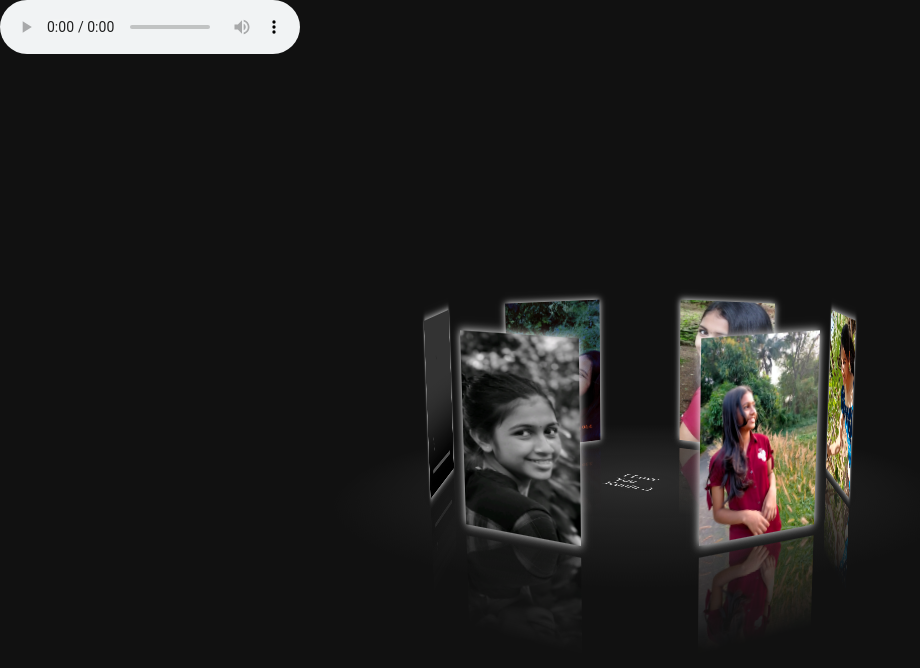
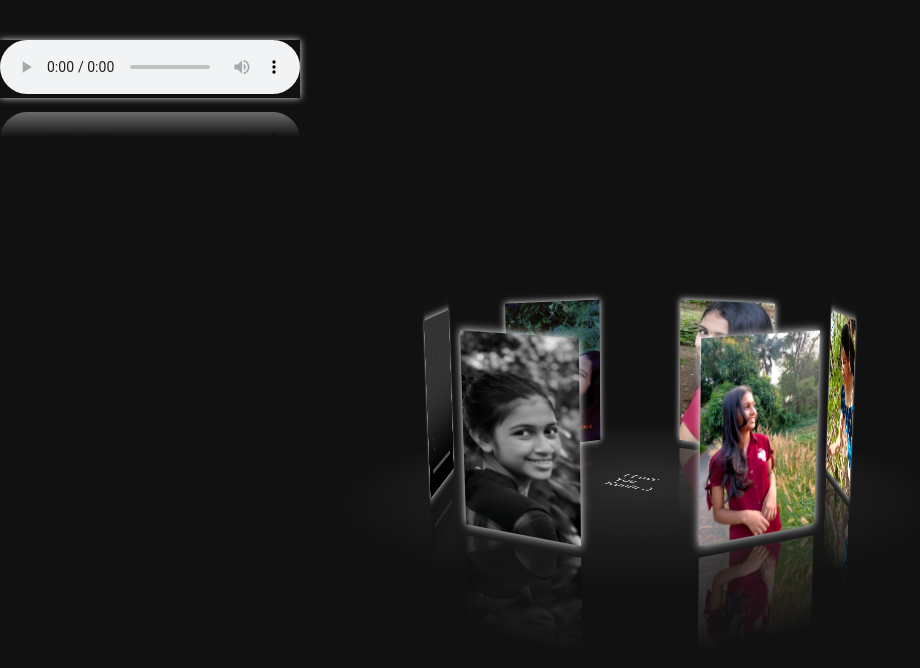
Before and after one commit to APJishnu/DemoGift, a plain HTML site: page index.html in a window 1280 px wide. Shown: the whole page, without its empty margins (0-920 px from the left). Drawn offline with Linux system fonts and the light colour scheme; grey boxes are pictures that could not be loaded.

Commit message:
second commit

```diff
--- a/index.css
+++ b/index.css
@@ -78,11 +78,13 @@
   }
 
   #music-container {
-    position: absolute;
-    top: 0;
-    left: 0;
+
+    position:absolute;
+    top: 5%;
+    -webkit-box-shadow: 0 0 7px #fffd;
+            box-shadow: 0 0 7px #fffd;
+    -webkit-box-reflect: below 10px linear-gradient(transparent, transparent, #0007);
   }
-
   @-webkit-keyframes spin {
     from{
       -webkit-transform: rotateY(0deg);
```
